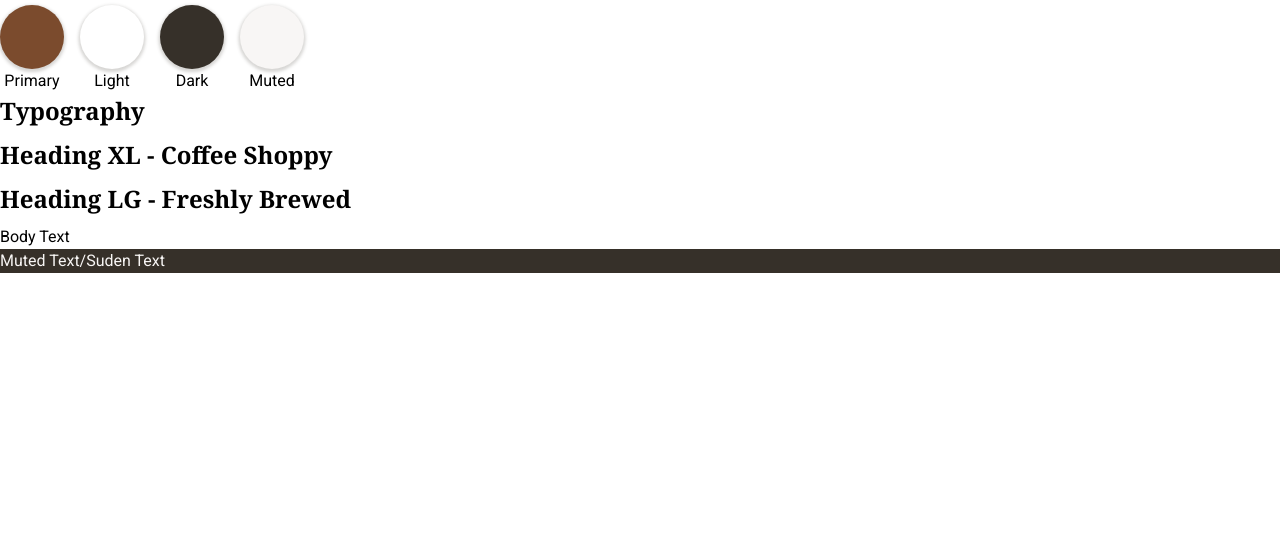
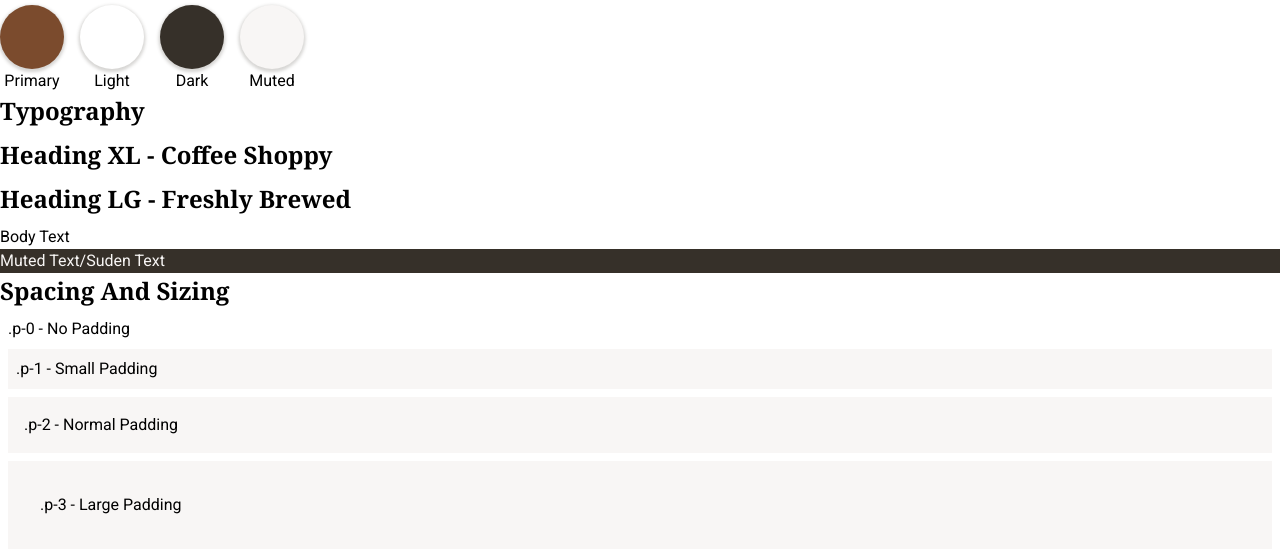
Before and after one commit to zhyhunenkooleksandr/website-design, a plain HTML site: page coffee/style-guide.html in a window 1280 px wide. Shown: the part 119-672 px from the top of the page. Drawn offline with Linux system fonts and the light colour scheme.

Commit message:
Spacing rules

```diff
--- a/coffee/style-guide.html
+++ b/coffee/style-guide.html
@@ -16,7 +16,7 @@
         <section id="colors">
             <h2>Color Palette</h2>
 
-            <article class="swatches">
+            <article class="swatches gap-2">
                 <div class="swatch">
                     <div class="swatch-value bg-primary"></div>
                     <p class="swatch-name">Primary</p>
@@ -49,6 +49,17 @@
             <p>Body Text</p>
             <p class="text-muted bg-dark">Muted Text/Suden Text</p>
         </section>
+
+        <!-- Spacing and Sizing-->
+        <section id="spacing">
+            <h2>Spacing And Sizing</h2>
+
+            <div class="dg-muted p-0 m-1">.p-0 - No Padding</div>
+            <div class="bg-muted p-1 m-1">.p-1 - Small Padding</div>
+            <div class="bg-muted p-2 m-1">.p-2 - Normal Padding</div>
+            <div class="bg-muted p-3 m-1">.p-3 - Large Padding</div>
+        </section>
+
     </main>
 </body>
 </html>
--- a/coffee/style.css
+++ b/coffee/style.css
@@ -7,6 +7,15 @@
     --light: #ffffff;
     --dark: #363029;
     --muted: #f8f6f5;
+
+    --font-normal: Roboto, Arial, sans-serif;
+    --font-heading: "Noto Serif", serif;
+
+    --space-0: 0; /* 0px */
+    --space-1: 0.5rem; /* 8px */
+    --space-2: 1rem; /* 16px */
+    --space-3: 2rem; /* 32 */
+
 }
 /* CSS reset*/
 * {
@@ -14,12 +23,12 @@
     padding: 0;
 }
 body {
-    font-family: Roboto, Arial, sans-serif;
+    font-family: var(--font-normal);
     line-height: 1.5;
 }
 
 h1, h2, h3, h4, h5, h6 {
-    font-family: "Noto Serif", serif;
+    font-family: var(--font-heading);
     margin-bottom: 0.5rem;
 }
 
@@ -40,13 +49,29 @@ h1, h2, h3, h4, h5, h6 {
 .text-dark {color: var(--dark);}
 
 .text-muted {color: var(--muted);}
+/*************** SPacing ******************/
+.m-0 { margin: var(--space-0);}
+.m-1 { margin: var(--space-1);}
+.m-2 { margin: var(--space-2);}
+.m-3 { margin: var(--space-3);}
+
+.p-0 { padding: var(--space-0);}
+.p-1 { padding: var(--space-1);}
+.p-2 { padding: var(--space-2);}
+.p-3 { padding: var(--space-3);}
+
+.gap-0 { gap: var(--space-0);}
+.gap-1 { gap: var(--space-1);}
+.gap-2 { gap: var(--space-2);}
+.gap-3 { gap: var(--space-3);}
 
 /*************** SWATCHES ******************/
+
 .swatches {
 
 display: flex;
-gap: 1rem;
 }
+/* how to make a cube */
 .swatch .swatch-value {
     aspect-ratio: 1/1;
     width: 4rem;
```
